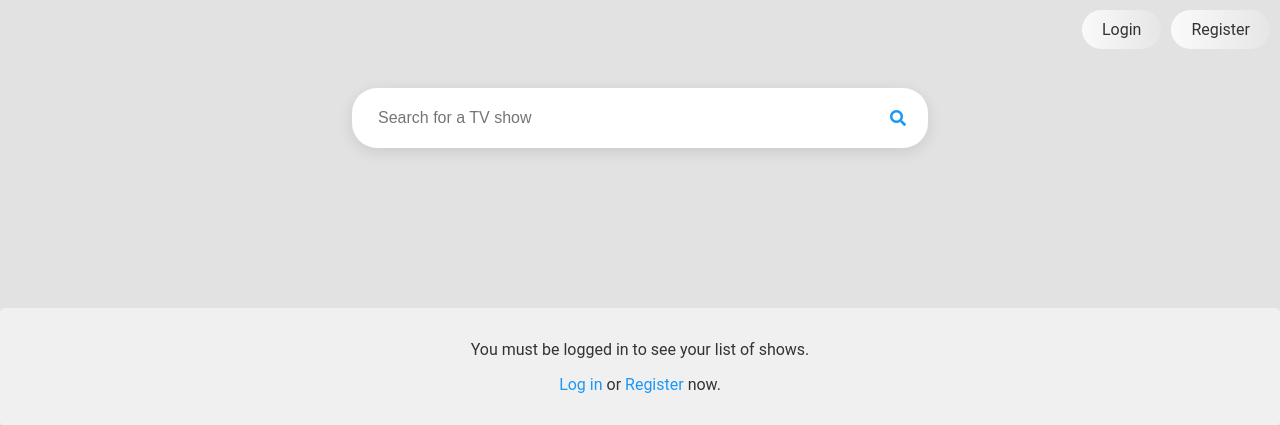
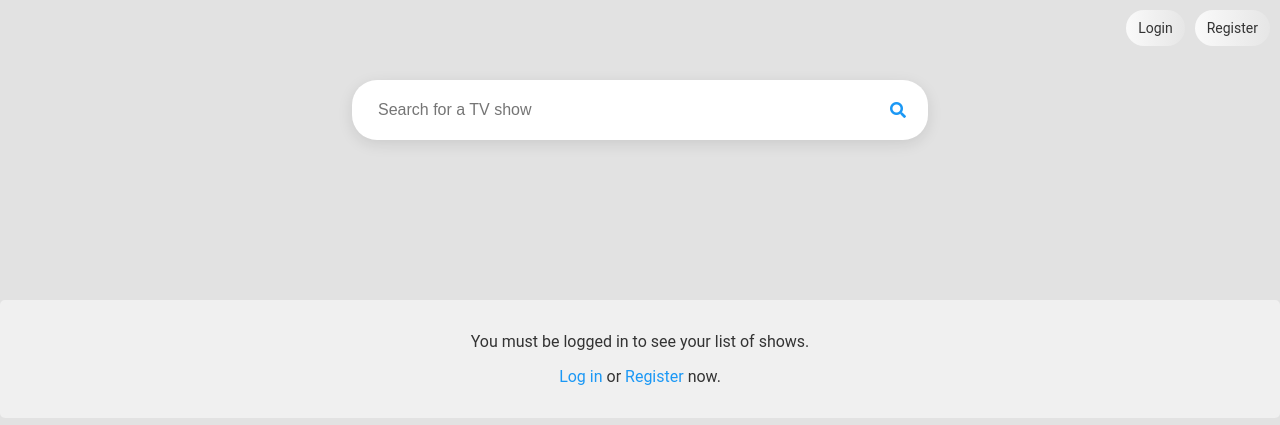
Before and after one commit to Lxnii/webapp, a Django app: page / in a window 1280 px wide. Shown: the top 425 px of the page. Run offline with Django 4.2, Linux system fonts and the light colour scheme; parts of the project's set-up code (start-up, migrations or seed data) failed here and were passed over.

Commit message:
adjust login and register button css

```diff
--- a/mytvtime/static/mytvtime/css/style.css
+++ b/mytvtime/static/mytvtime/css/style.css
@@ -21,15 +21,16 @@
 }
 
 .user-actions span {
-    margin-right: 10px;
-    font-size: 16px;
+    margin-right: 8px;
+    font-size: 14px;
     color: #333;
 }
 
 .user-actions a {
     text-decoration: none;
+    font-size: 14px;
     color: #333;
-    padding: 10px 20px;
+    padding: 10px 12px;
     border-radius: 20px;
     background: linear-gradient(to right, #fafafa, #e6e6e6);
     transition: background 0.3s ease;
@@ -44,7 +45,7 @@
     display: flex;
     justify-content: center;
     margin: 1em auto;
-    margin-top: 3em;
+    margin-top: 2.5em;
     width: 45%;
     /* margin: 0 auto 20px; */
     box-sizing: border-box;
@@ -103,7 +104,6 @@
     color: #1B98F5;
     font-size: 16px;
 }
-
 
 .search-back-button {
     display: block;
@@ -344,8 +344,6 @@
     .watching-show-item button:hover {
         color: #ff0000;
     }
-
-
 }
 
 .refresh-icon {
@@ -377,16 +375,10 @@
     opacity: 0.8;
 }
 
-
 .refresh-list-button:hover {
     opacity: 1;
     transform: scale(1); /* Increase the size of the button when hovered */
-
 }
-
-/* .refresh-list-button:hover .refresh-icon {
-    color: #cccccc;
-} */
 
 .refresh-list-button:active {
     opacity: 1;
@@ -436,7 +428,6 @@
     box-shadow: 0px 4px 15px rgba(0,0,0,0.1);
 }
 
-
 .login-form input, .register-form input {
     display: block;
     max-width: 500px;
@@ -450,7 +441,6 @@
     margin-bottom: 1em;
     box-sizing: border-box;
 }
-
 
 .login-button, .register-button {
     width: 100%;
@@ -484,7 +474,6 @@
     font-size: 0.8em;
     text-align: left;
 }
-
 
 /* Test Countdown Styles */
 .countdown {
```
Also changed, not shown: db.sqlite3.
